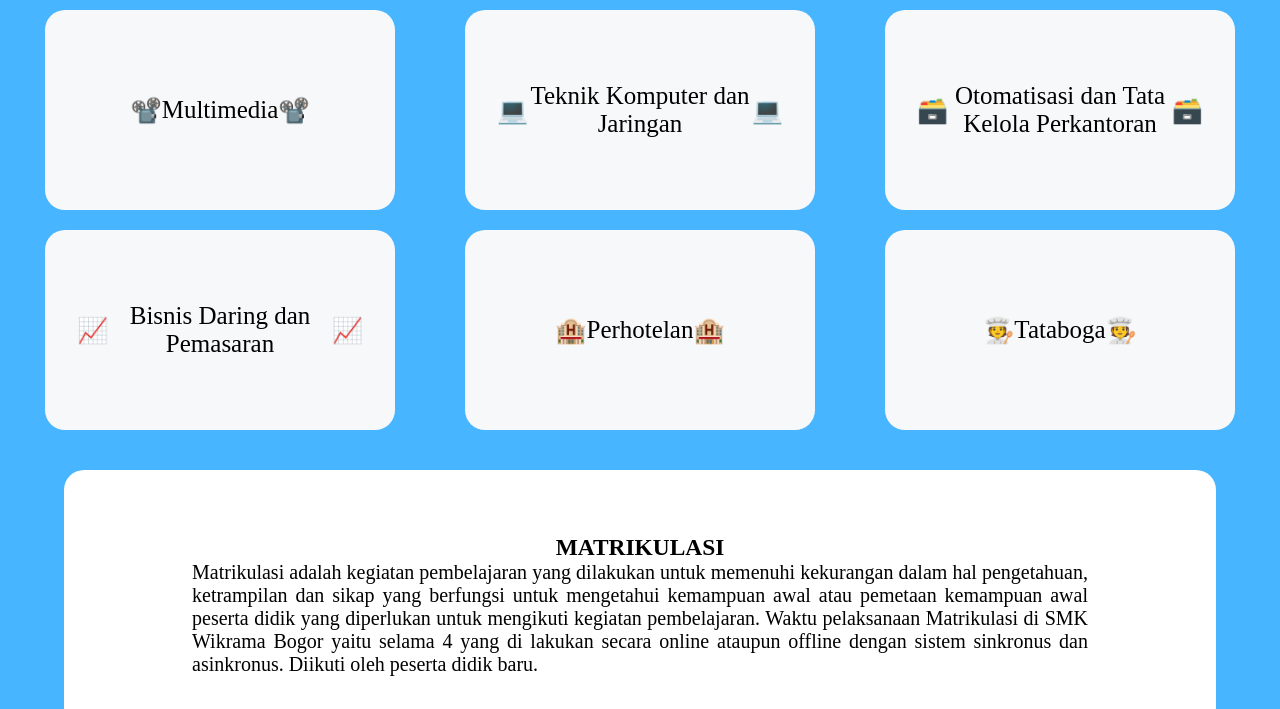
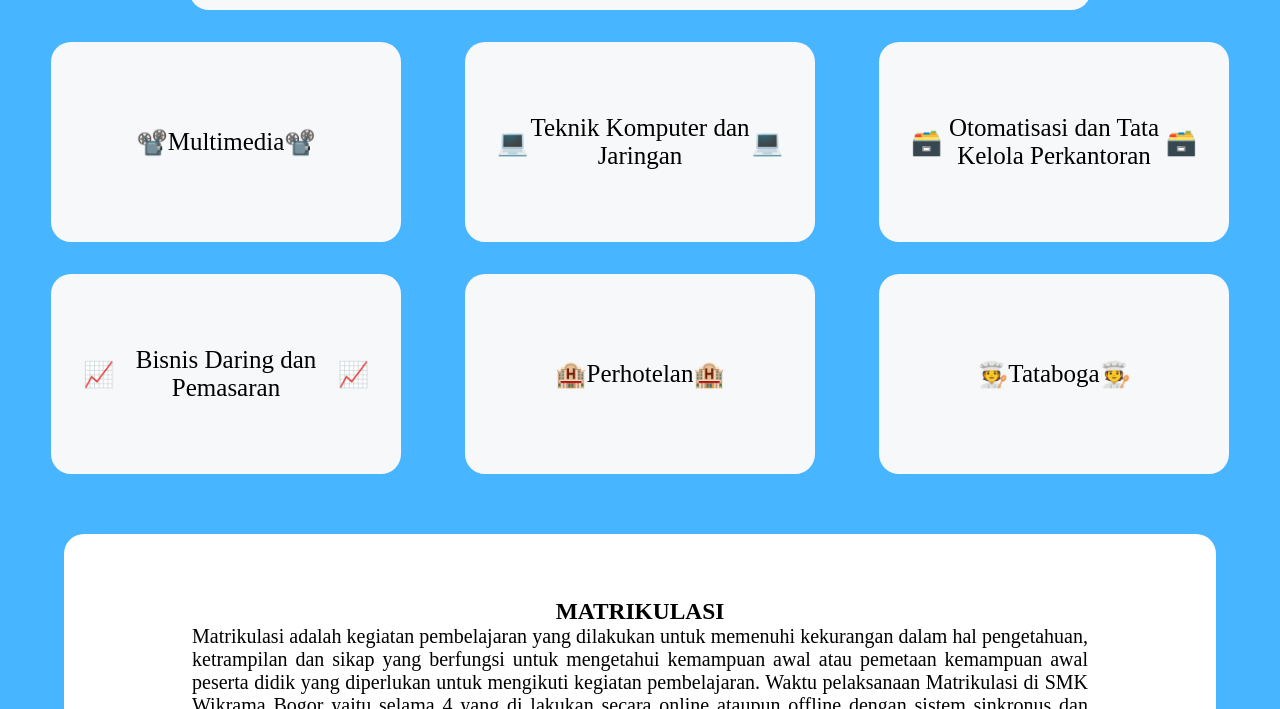
Before and after one commit to dafamahandika/wikrama-website, a plain HTML site: page index.html in a window 1280 px wide. Shown: the part 692-1401 px from the top of the page. Drawn offline with Linux system fonts and the light colour scheme; a web font is replaced by a local one.

Commit message:
edit pading & margin

```diff
--- a/style.css
+++ b/style.css
@@ -75,13 +75,14 @@ header p:hover {
 
 /* jurusan */
 .content3 {
-  margin: auto;
-  padding: 10px;
+  margin: 25px auto;
+  padding: 25px;
   display: grid;
   grid-template-rows: repeat(2, 10x);
   grid-template-columns: repeat(3, 300px);
   place-items: center;
   justify-content: space-around;
+  gap: 12px;
 }
 .card-rpl {
   background-color: #f7f8f9;
```
